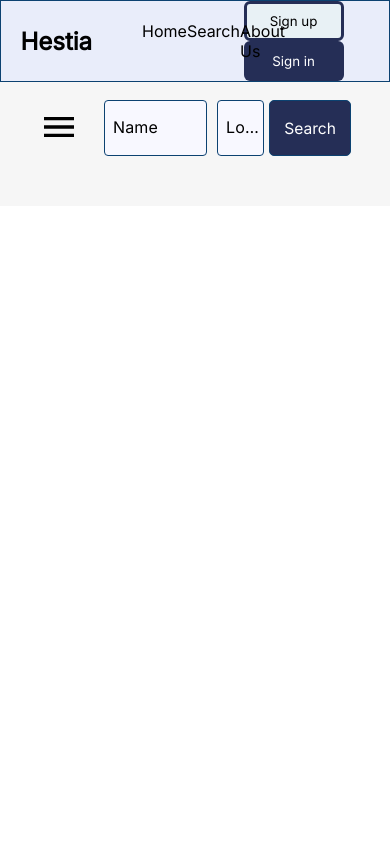
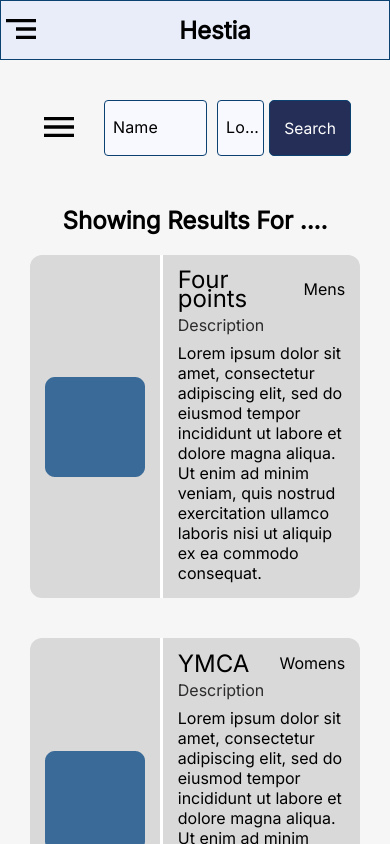
Before and after one commit to subru-37/Ergotech-Hestia, a React (Create React App) app: page /Searcher in a window 390 px wide. Shown: the top 844 px of the page. Built offline with nearby package versions, Linux system fonts and the light colour scheme.

Commit message:
Improvements in mobile responsiveness and addition to search page

```diff
--- a/src/App.js
+++ b/src/App.js
@@ -8,6 +8,8 @@ import Searcher from './Pages/Searcher/Searcher';
 export const ThemeContext = createContext();
 function App() {
   const [value,setValue] = useState(false);
+  const [width1,setWidth] = useState(window.innerWidth);
+
   const [auth,setAuth] = useState({
     name:'',
     email:'',
@@ -37,11 +39,17 @@ function App() {
     proffesional:false
   })
   React.useEffect(()=>{
-    console.log(filters)
-  },[filters])
+    window.addEventListener('resize',myFunction)
+    function myFunction(e){
+      setWidth(window.innerWidth)
+    }
+    return() => {
+      window.removeEventListener('resize',myFunction)
+    }
+  },[width1])
   return (
     <div className="App">
-      <ThemeContext.Provider value={{value,setValue,auth,setAuth,search,setSearch,filters,setFilters}}>
+      <ThemeContext.Provider value={{value,setValue,auth,setAuth,search,setSearch,filters,setFilters,width1}}>
         <Navbar/>
         <SignupModal/>
         <Routes>
--- /dev/null
+++ b/src/Assets/data.jsx
@@ -0,0 +1,18 @@
+export const preview = [
+    {id:1,
+    name:'Four points',
+    mw:'Mens',
+    description:'Lorem ipsum dolor sit amet, consectetur adipiscing elit, sed do eiusmod tempor incididunt ut labore et dolore magna aliqua. Ut enim ad minim veniam, quis nostrud exercitation ullamco laboris nisi ut aliquip ex ea commodo consequat.'},
+    {id:2,
+    name:'YMCA',
+    mw:'Womens',
+    description:'Lorem ipsum dolor sit amet, consectetur adipiscing elit, sed do eiusmod tempor incididunt ut labore et dolore magna aliqua. Ut enim ad minim veniam, quis nostrud exercitation ullamco laboris nisi ut aliquip ex ea commodo consequat.'},
+    {id:3,
+    name:'Churuli',
+    mw:'Mens',
+    description:'Lorem ipsum dolor sit amet, consectetur adipiscing elit, sed do eiusmod tempor incididunt ut labore et dolore magna aliqua. Ut enim ad minim veniam, quis nostrud exercitation ullamco laboris nisi ut aliquip ex ea commodo consequat.'},
+    {id:4,
+    name:'Nava Jyothi',
+    mw:'Womens',
+    description:'Lorem ipsum dolor sit amet, consectetur adipiscing elit, sed do eiusmod tempor incididunt ut labore et dolore magna aliqua. Ut enim ad minim veniam, quis nostrud exercitation ullamco laboris nisi ut aliquip ex ea commodo consequat.'},
+]
--- a/src/Components/Navbar/Navbar.css
+++ b/src/Components/Navbar/Navbar.css
@@ -9,6 +9,7 @@
     justify-content: center;
     transition: 0.2s;
     background: #E9EDFA;
+    z-index: 100;
 }
 .scrolled{
     visibility: hidden;
@@ -48,8 +49,11 @@
 .logout{
     background: #A1B4FB;
     border-radius: 6px;
-    width: 123px;
+    width: 100px;
     height: 40px;
+    display: flex;
+    align-items: center;
+    justify-content: center;
 }
 .signin{
     background: #252E56;
@@ -61,3 +65,19 @@
     height: 40px;
     cursor: pointer;
 }
+@media only screen and (max-width:900px){
+    .container{
+        justify-content: center;
+        align-items: center;
+    }
+    .navitems{
+        min-height: 90dvh;
+        justify-content: center;
+    }
+    .navitem{
+        padding:30px;
+    }
+    .logout{
+        margin:35px 20px;
+    }
+}
--- a/src/Components/Navbar/Navbar.jsx
+++ b/src/Components/Navbar/Navbar.jsx
@@ -1,11 +1,20 @@
 import React,{useState,useEffect,useContext} from 'react'
 import { ThemeContext } from '../../App';
 import { Link } from 'react-router-dom';
+import SegmentIcon from '@mui/icons-material/Segment';
+import {Drawer} from '@mui/material';
 import './Navbar.css'
 export default function Navbar() {
-  const {value,setValue,auth,setAuth} = useContext(ThemeContext);
+  const {value,setValue,auth,setAuth,width1} = useContext(ThemeContext);
   const [scroll, setScroll] = useState(false);
   const [scrollp, setScrollP] = useState(window.scrollY);
+  const [drawer, setDrawer] = React.useState(false);
+  const toggleDrawer = (open) => (event) => {
+    if (event.type === 'keydown' && (event.key === 'Tab' || event.key === 'Shift')) {
+      return;
+    }
+    setDrawer( open );
+  };
   // useEffect(()=>{
   //   console.log(value)
   // },[value])
@@ -15,7 +24,7 @@ export default function Navbar() {
       setScrollP(window.scrollY);
       if (window.scrollY > scrollp) {
         setScroll(true);
-        console.log(scrollp,scroll)
+        // console.log(scrollp,scroll)
       } else if (window.scrollY <= scrollp){
         setScroll(false);
       }
@@ -27,12 +36,13 @@ export default function Navbar() {
   }, [scrollp]);
   return (
     <div className={ scroll ? 'parent_navbar scrolled' : 'parent_navbar'}>
+      <button style={{border:'none',padding:'0',background:'transparent', display: width1>900 ?'none':'block'}} onClick={toggleDrawer(true)}><SegmentIcon sx={{fontSize:'40px'}}/></button>
       <div className='container'>
       <div className='logo'>
             <h2>Hestia</h2>
         </div>
         <div>
-          <ul className='navitems' style={{listStyle:'none',display:'flex',flexDirection:'row'}}>
+          <ul className='navitems' style={{listStyle:'none',flexDirection:'row',display: width1>900 ? 'flex':'none'}}>
             <Link to='/' className='navitem'>Home</Link>
             <Link to='/Searcher' className='navitem'>Search</Link>
             <Link to='/' className='navitem'>About Us</Link>
@@ -40,7 +50,7 @@ export default function Navbar() {
         </div>
         <div className='buttons'>
           {
-            auth.signedin ? <button className='logout' onClick={()=>(setAuth({
+            auth.signedin ? <button style={{display:width1>900?'block':'none'}} className='logout' onClick={()=>(setAuth({
     name:'',
     email:'',
     acctype:'',
@@ -49,13 +59,55 @@ export default function Navbar() {
     signedin: false
   }))}><h3 style={{fontWeight:'400',cursor:'pointer'}}>Log out</h3></button>
                             :
-                            <div>
-                              <button onClick={()=>(setValue(!value))} className='signup'>Sign up</button>
-                              <button onClick={()=>(setValue(!value))} className='signin'>Sign in</button>
-                            </div>
+    <div style={{display:'flex',alignItems:'center',flexDirection:'row'}}>
+      <button style={{display: width1>900 ? 'flex' : 'none',alignItems:'center',justifyContent:'center'}} onClick={()=>(setValue(!value))} className='signup'>Sign up</button>
+      <button style={{display: width1>900 ? 'flex' : 'none',alignItems:'center',justifyContent:'center'}} onClick={()=>(setValue(!value))} className='signin'>Sign in</button>
+    </div>
           }
         </div>
       </div>
+      <Drawer
+            anchor='left'
+            open={drawer}
+            onClose={toggleDrawer(false)}
+            sx={{'& .MuiPaper-root':{
+              backgroundColor:'#F6F6F6',
+              width: {xs: '90vw',sm:'50vw'},
+              display:'flex',
+              alignItems:'center',
+              justifyContent:'center'
+
+            }}}
+        >
+            <ul className='navitems' style={{listStyle:'none',flexDirection:'column',display:'flex'}}>
+              <Link onClick={toggleDrawer(false)} to='/' className='navitem'>Home</Link>
+              <Link onClick={toggleDrawer(false)} to='/Searcher' className='navitem'>Search</Link>
+              <Link onClick={toggleDrawer(false)} to='/' className='navitem'>About Us</Link>
+              {
+            auth.signedin ? <button className='logout' onClick={()=>{setAuth({
+    name:'',
+    email:'',
+    acctype:'',
+    pass:'',
+    confirmpass:'',
+    signedin: false
+  })
+  setDrawer(false)
+  }}><h3 style={{fontWeight:'400',cursor:'pointer'}}>Log out</h3></button>
+                            :
+                            <div>
+                            <button style={{display: 'flex',alignItems:'center',justifyContent:'center',margin:'45px 15px'}} onClick={()=>{
+                                                                                                                setDrawer(false)
+                                                                                                                setValue(!value)
+              }} className='signup'>Sign up</button>
+              <button style={{display: 'flex',alignItems:'center',justifyContent:'center',margin:'45px 15px'}} onClick={()=>{
+                                                                                                                setDrawer(false)
+                                                                                                                setValue(!value)
+              }} className='signin'>Sign in</button>
+                            </div>
+        }
+            </ul>
+      </Drawer>
     </div>
   )
 }
--- /dev/null
+++ b/src/Components/SearchCard/SearchCard.css
@@ -0,0 +1,32 @@
+.card-section{
+    display: flex;
+    flex-direction: row;
+    flex-grow: 1;
+    background: #D9D9D9;
+    border-radius: 12px;
+    margin:20px;
+}
+.pic-section{
+    display: flex;
+    align-items: center;
+    justify-content: center;
+    border-right: 3px white solid;
+}
+.Image{
+    margin:15px;
+}
+.preview-section{
+    margin: 15px;
+}
+.preview-title{
+    display: flex;
+    align-items: center;
+    justify-content: space-between;
+    flex-direction: row;
+    padding-bottom: 10px;
+}
+.preview-title .title{
+    font-weight: 400;
+    font-size: 1.5rem;
+    line-height: 19px;
+}
--- /dev/null
+++ b/src/Components/SearchCard/SearchCard.jsx
@@ -0,0 +1,16 @@
+import React from 'react'
+import './SearchCard.css'
+import imtg from '../../Assets/img-pg.png'
+export default function SearchCard(props) {
+  return (
+    <div className='card-section'>
+        <div className='pic-section'><img className='Image' src={imtg}></img></div>
+        <div className='preview-section'>
+            <div className='preview-title'><p className='title'>{props.title}</p><p style={{fontSize:'1rem'}}>{props.mw}</p></div>
+            <p style={{fontWeight: '400',fontSize: '1rem',color: '#2C2A2A',paddingBottom:'10px',lineHeight: '15px'}}>Description</p>
+            <div className='preview-desc'><p className='desc'>{props.description}</p></div>
+            {/* <div>5 students from MEC are currently staying here</div> */}
+        </div>
+    </div>
+  )
+}
--- a/src/Components/Signupmodal/SignupModal.jsx
+++ b/src/Components/Signupmodal/SignupModal.jsx
@@ -4,24 +4,6 @@ import Modal from 'react-modal';
 import './SignupModal.css';
 import City from '../../Assets/City.png';
 import TextField from '@mui/material/TextField';
-const customStyles = {
-    content: {
-      top: '54%',
-      left: '50%',
-      right: 'auto',
-      bottom: 'auto',
-    //   marginRight: '-50%',
-      transform: 'translate(-50%, -50%)',
-      minWidth:'80vw',
-      minHeight:'85vh',
-      display:'flex',
-      alignItems:'center',
-      justifyContent:'space-around'
-    },
-    overlay: {
-        backgroundColor: 'transparent'
-    }
-  };
 
 export default function SignupModal() {
     function handleSubmit(event){
@@ -38,7 +20,7 @@ export default function SignupModal() {
     }
     function handleChange(event) {
         const { name, value } = event.target;
-        console.log(name,value);
+        // console.log(name,value);
         setAuth((preValue) => {
           return {
             ...preValue,
@@ -48,7 +30,28 @@ export default function SignupModal() {
         );
       }
     // let subtitle;
-  const {value,setValue,auth,setAuth} = useContext(ThemeContext);
+  const {value,setValue,auth,setAuth,width1} = useContext(ThemeContext);
+  const customStyles = {
+    content: {
+      top: width1>900? '54%':'52%',
+      left: '50%',
+      right: 'auto',
+      bottom: 'auto',
+    //   marginRight: '-50%',
+      transform: 'translate(-50%, -50%)',
+      minWidth:'80vw',
+      minHeight:'85vh',
+      display:'flex',
+      alignItems:'center',
+      justifyContent:'space-around',
+      background: width1<900 ? 'transparent' : 'white',
+      border:width1<900 ? 'none' : '1px solid rgb(204, 204, 204)',
+       },
+    overlay: {
+        zIndex:'1000',
+
+    }
+  };
 //   function afterOpenModal() {
 //     // references are now sync'd and can be accessed.
 //     subtitle.style.color = '#f00';
@@ -68,7 +71,7 @@ export default function SignupModal() {
         {/* <button onClick={()=>(setValue(false))}>close</button> */}
         <div className='modal'>
             <div className='image'>
-                <img src={City} alt='' style={{width: '460px',height: '360px'}}></img>
+                <img src={City} alt='' style={{width: '460px',height: '360px',display: width1>900?'block':'none'}}></img>
             </div>
             <div className='signupform'>
                 <div className='tempdiv'>
--- a/src/Pages/Searcher/Searcher.css
+++ b/src/Pages/Searcher/Searcher.css
@@ -24,5 +24,5 @@
     background: #FFFFFF;
     border-radius: 20px;
     box-sizing: border-box;
-    padding: 70px 30px 50px 30px;
+    padding: 0 15px 50px 15px;
 }
--- a/src/Pages/Searcher/Searcher.jsx
+++ b/src/Pages/Searcher/Searcher.jsx
@@ -7,9 +7,12 @@ import './Searcher.css';
 import Slider from '@mui/material/Slider';
 import FormControlLabel from '@mui/material/FormControlLabel';
 import {Checkbox} from '@mui/material';
+import SearchCard from '../../Components/SearchCard/SearchCard';
+import CloseIcon from '@mui/icons-material/Close';
+import { preview } from '../../Assets/data';
 const checklist = ['wifi','ac','food','kitchen','pets','abathroom','sdeposit','curfew','hotwater','balcony','furnished','wheelchair']
 export default function Searcher() {
-    const {search,setSearch,filters,setFilters} = useContext(ThemeContext);
+    const {search,setSearch,filters,setFilters,width1} = useContext(ThemeContext);
     const [drawer, setDrawer] = React.useState(false);
     const toggleDrawer = (open) => (event) => {
         if (event.type === 'keydown' && (event.key === 'Tab' || event.key === 'Shift')) {
@@ -49,13 +52,13 @@ export default function Searcher() {
           };
         }
         );
-        console.log(name,value)
+        // console.log(name,value)
       }
   return (
     <div className='sett parent_searcher'>
         <div style={{padding:'30px 0',width:'80%'}}>
             <form className='search' style={{width:'100%',padding:'10px 0'}} onSubmit={handleSubmit} method='post'>
-            <button style={{border:'none',padding:'0 20px 10px 0',background:'transparent'}} onClick={toggleDrawer(true)}><MenuIcon sx={{fontSize:'40px'}}/></button>
+            <button style={{border:'none',padding:'0 20px 10px 0',background:'transparent', display: width1>900 ?'none':'block'}} onClick={toggleDrawer(true)}><MenuIcon sx={{fontSize:'40px'}}/></button>
             <TextField
                 name='name'
                 autoComplete='off'
@@ -127,18 +130,9 @@ export default function Searcher() {
                 <button className='search_button'><h3 style={{color:'white',fontWeight:'400'}}>Search</h3></button>
             </form>
         </div>
-        <div className='search_content' style={{display:'flex',alignItems:'center',justifyContent:'space-between',width:'90%',flexDirection:'row'}}>
-
-                <Drawer
-                    anchor='left'
-                    open={drawer}
-                    onClose={toggleDrawer(false)}
-                    sx={{'& .MuiPaper-root':{
-                      backgroundColor:'#F6F6F6'
-                    }}}
-                >
-                    <div className='filters' style={{display:'flex',justifyContent:'space-around',alignItems:'center',flexDirection:'column'}}>
-                      <div style={{borderBottom:'3px solid #F6F6F6',width:'120%',display:'flex',alignItems:'center',justifyContent:'center'}}><h2>Filters</h2></div>
+        <div className='search_content' style={{display:'flex',alignItems:'center',justifyContent:'space-between',width:'95%',flexDirection:'row'}}>
+        <div className='filters' style={{display: width1<900?'none':'flex',justifyContent:'space-around',alignItems:'center',flexDirection:'column'}}>
+            <div style={{borderBottom:'3px solid #F6F6F6',width:'120%',display:'flex',alignItems:'center',justifyContent:'center'}}><h2 style={{padding:'20px 0'}}>Filters</h2></div>
             <div style={{display:'flex',width:'100%',flexDirection:'column',padding:'10px'}}>
               <h3>Price</h3>
               <div style={{width:'100%'}}>
@@ -156,7 +150,7 @@ export default function Searcher() {
                 />
               </div>
           </div>
-                    <div style={{borderBottom:'3px solid #F6F6F6',width:'120%',display:'flex',alignItems:'center',justifyContent:'center'}}><h2>Facilities</h2></div>
+          <div style={{borderBottom:'3px solid #F6F6F6',width:'120%',display:'flex',alignItems:'center',justifyContent:'center'}}><h2 style={{padding:'20px 0'}}>Facilities</h2></div>
           <div style={{display:'flex',alignItems:'flex-start',flexDirection:'column',width:'80%'}}>
           {checklist.map((value,index)=>{
             return(
@@ -169,7 +163,66 @@ export default function Searcher() {
           })}
           </div>
       </div>
+              <Drawer
+                      anchor='left'
+                      open={drawer}
+                      onClose={toggleDrawer(false)}
+                      sx={{'& .MuiPaper-root':{
+                        backgroundColor:'#F6F6F6',
+                        width: {xs: '90vw',sm:'50vw'},
+                        display:'flex',
+                        alignItems:'flex-end'
+                      }}}
+                  >
+                  <button style={{border:'none',padding:'20px 20px 10px 0',background:'transparent', display: width1>600 ?'none':'block'}} onClick={toggleDrawer(false)}><CloseIcon sx={{fontSize:'40px'}}/></button>
+                      <div className='filters' style={{display:'flex',justifyContent:'space-around',alignItems:'center',flexDirection:'column',width:'100%'}}>
+                        <div style={{borderBottom:'3px solid #F6F6F6',width:'120%',display:'flex',alignItems:'center',justifyContent:'center'}}><h2 style={{padding:'20px 0'}}>Filters</h2></div>
+                        <div style={{display:'flex',width:'100%',flexDirection:'column',padding:'10px'}}>
+                          <h3>Price</h3>
+                          <div style={{width:'100%'}}>
+                            <Slider
+                                sx={{width:{sm:'100%',lg:'20vw'}}}
+                                getAriaLabel={() => 'Price Range'}
+                                value={filters.sliderValue}
+                                onChange={handleSlider}
+                                valueLabelDisplay="auto"
+                                getAriaValueText={(value)=>(`${value}°C`)}
+                                step={100}
+                                min={1000}
+                                max={10000}
+                                size='small'
+                            />
+                          </div>
+                      </div>
+                      <div style={{borderBottom:'3px solid #F6F6F6',width:'120%',display:'flex',alignItems:'center',justifyContent:'center'}}><h2 style={{padding:'20px 0'}}
+                      >Facilities</h2></div>
+                      <div style={{display:'flex',alignItems:'flex-start',flexDirection:'column',width:'90%'}}>
+                      {checklist.map((value,index)=>{
+                        return(
+                          <FormControlLabel key={index} control={<Checkbox
+                          name={value}
+                          checked={filters.value}
+                          sx={{ '& .MuiSvgIcon-root': { fontSize:22  } }}
+                          onChange={handleCheck}></Checkbox>} label={value} />
+                        );
+                      })}
+                      </div>
+                  </div>
                   </Drawer>
+
+              <div style={{display:'flex',alignItems:'center',flexDirection:'column',justifyContent:'space-around'}}>
+              <h2>Showing Results For ....</h2>
+              {preview.map(({id,name,mw,description})=>{
+                return(
+                  <SearchCard
+                    key={id}
+                    title={name}
+                    mw={mw}
+                    description={description}
+                    />
+                );
+              })}
+              </div>
         </div>
     </div>
   )
```
Also changed, not shown: src/Components/Signupmodal/SignupModal.css (+24 -0 lines), src/Assets/img-pg.png (added). Lines whose indentation alone changed are shown as unchanged.
